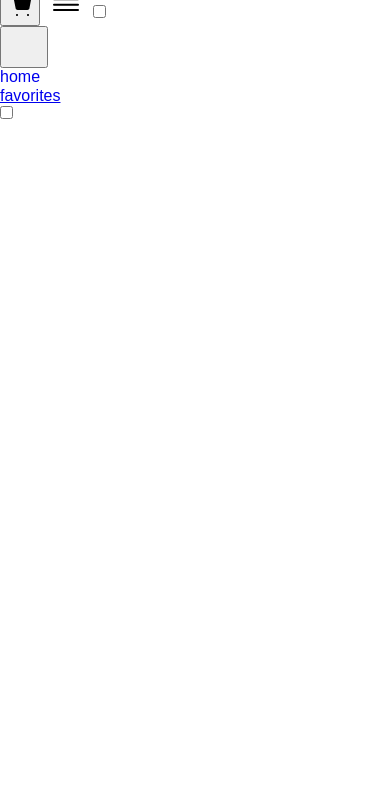
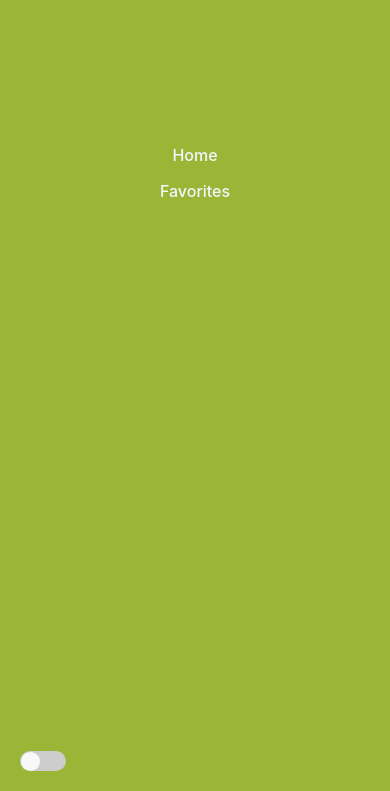
Before and after one commit to mateo2013358/js-project, a website built with Vite: page src/index.html in a window 390 px wide. Shown: the part 53-844 px from the top of the page. Built offline with nearby package versions, Linux system fonts and the light colour scheme.

Commit message:
mobile part finished

```diff
--- a/src/css/layout/header.css
+++ b/src/css/layout/header.css
@@ -19,4 +19,126 @@
     .header-burger-menu-icon:hover{
         stroke: chartreuse;
     }
+
+    .header-basket-order{
+        border: none;
+        background-color: transparent;
+
+    }
+    .header-busket-icon {
+        stroke: black;
+
+    }
+    .header-busket-icon:hover{
+        stroke: chartreuse;
+    }
+    .swich{
+        display: none;
+    }
+    .header-modal{
+        position: absolute;
+        display: flex;
+        flex-direction: column;
+        justify-content: space-between;
+        z-index: 100 ;
+        top: 0 ;
+        right: 0;
+        width: 100%;
+        height: 100%;
+
+        background-color: #9BB537;
+    }
+    .header-close-menu{
+        position: absolute;
+        top: 20px;
+        right: 20px;
+        border: none;
+        background-color: transparent;
+
+    }
+    .header-close-menu-icon {
+        stroke: white;
+    }
+    .nav-modal{
+        display: flex;
+        flex-direction: column;
+        text-align: center;
+        justify-content: center;
+        gap: 20px;
+        padding-top: 200px;
+        font-family: Inter;
+font-weight: 500;
+font-style: Medium;
+font-size: 16px;
+line-height: 100%;
+letter-spacing: 0%;
+
+    }
+    .modal-favorite{
+        color: aliceblue;
+    }
+    .modal-home{
+        color: aliceblue;
+    }
+    .swich-mobile{
+        position: relative;
+        width: 46px;
+        height: 20px;
+        margin: 20px;
+    }
+    .check-dark-mobile{
+        display: none;
+    }
+    .check-round-mobile{
+        position: absolute;
+        display: inline-block;
+        cursor: pointer;
+        width: 46px;
+        top: 0;
+        left: 0;
+        right: 0;
+        bottom: 0;
+        background-color: #CECDCD;
+        border-radius: 34px;
+    }
+    .check-round-mobile::before{
+        content: "";
+        position: absolute;
+        height: 19px;
+        width: 19px;
+        left: 0.5px;
+        bottom: 0.5px;
+        background-color: #F8F8F8;
+ border-radius: 36px;
+    }
 }
+.header-cointeiner{
+    display: flex;
+    justify-content: space-between;
+    align-items: center;
+    width: 100%;
+}
+.header-nav-menu{
+    display: flex;
+    gap: 16px;
+    font-family: Inter;
+font-weight: 500;
+font-style: Medium;
+font-size: 12px;
+line-height: 100%;
+letter-spacing: 0%;
+
+
+}
+
+.header-nav-home{
+    color: #9BB537;
+}
+.header-nav-favorites{
+    color: black;
+}
+.header-basket-order{
+    border: none;
+    background-color: transparent;
+
+}
--- a/src/partials/header.html
+++ b/src/partials/header.html
@@ -52,10 +52,10 @@ tasty
 </button>
 <ul class="nav-modal">
     <li class="header-nav-modal" list>
-        <a href="#" class="modal-home link">home</a>
+        <a href="#" class="modal-home link">Home</a>
     </li>
     <li class="header-nav-modal" list>
-<a href="#" class="modal-favorite">favorites</a>
+<a href="#" class="modal-favorite link">Favorites</a>
     </li>
 </ul>
 <label class="swich-mobile">
```
